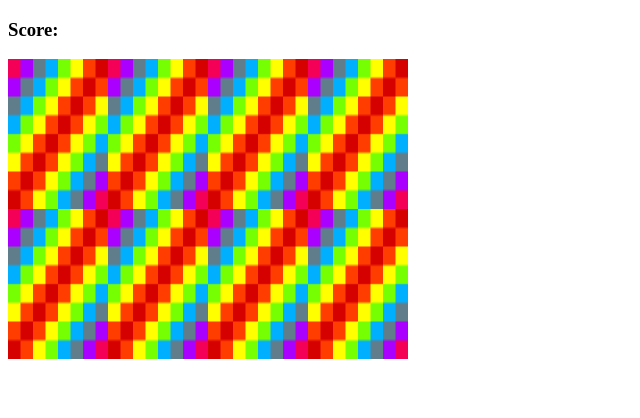
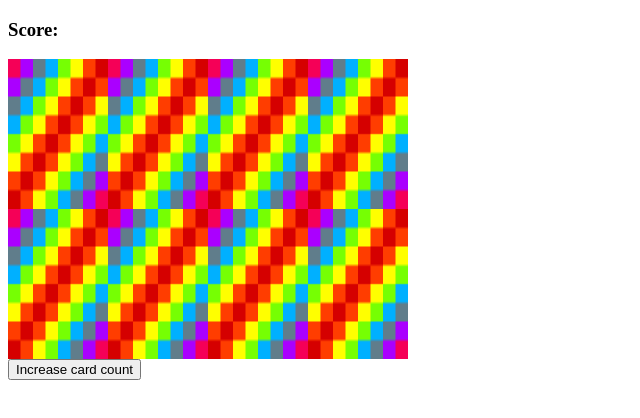
Before and after one commit to mortensenm1205/memory-game-mortensen, a plain HTML site: page index.html in a window 1280 px wide. Shown: the whole page, without its empty margins (0-640 px from the left). Drawn offline with Linux system fonts and the light colour scheme.

Commit message:
adding btn to start new increase feature

```diff
--- a/index.html
+++ b/index.html
@@ -11,9 +11,6 @@
         <div class="grid">
             <!-- 'card' will go here -->
         </div>
-
-
-
-
+        <button id="increase-btn">Increase card count</button>
     </body>
 </html>
```
